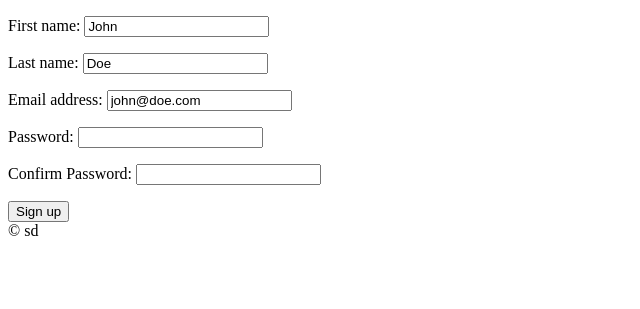
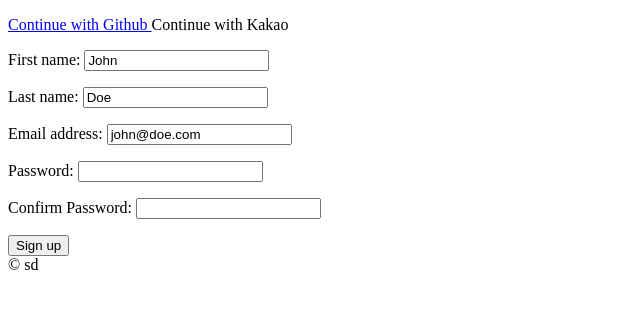
Before and after one commit to sigmadream/Study-Django, a Django app: page /users/sigup in a window 1280 px wide. Shown: the part 78-387 px from the top of the page, without its empty margins (0-640 px from the left). Run offline with Django 3.2, Linux system fonts and the light colour scheme.

Commit message:
Github 로그인 추가

```diff
--- a/airbnb/manage.py
+++ b/airbnb/manage.py
@@ -6,6 +6,8 @@ import dotenv
 
 
 def main():
+    dotenv.read_dotenv()
+
     os.environ.setdefault("DJANGO_SETTINGS_MODULE", "config.settings")
     try:
         from django.core.management import execute_from_command_line
--- /dev/null
+++ b/airbnb/templates/partials/social_login.html
@@ -0,0 +1,8 @@
+<div>
+    <a href="{% url 'users:github-login' %}">
+        Continue with Github
+    </a>
+    <a>
+        Continue with Kakao
+    </a>
+</div>
--- a/airbnb/templates/users/login.html
+++ b/airbnb/templates/users/login.html
@@ -9,6 +9,8 @@
 
 {% block content %}
 
+    {% include 'partials/social_login.html' %}
+
     <form method="POST" action="{% url "users:login" %}">
         {% csrf_token %}
         {{form.as_p}}
--- a/airbnb/templates/users/signup.html
+++ b/airbnb/templates/users/signup.html
@@ -8,6 +8,9 @@
 {% endblock search-bar %}
 
 {% block content %}
+
+    {% include 'partials/social_login.html' %}
+
     <form method="POST" action="{% url "users:signup" %}">
         {% csrf_token %}
         {{form.as_p}}
--- a/airbnb/users/admin.py
+++ b/airbnb/users/admin.py
@@ -38,6 +38,9 @@ class CustomUserAdmin(UserAdmin):
         "superhost",
         "is_staff",
         "is_superuser",
+        "email_verified",
+        "email_secret",
+        "login_method",
     )
 
     list_filter = UserAdmin.list_filter + ("superhost",)
--- a/airbnb/users/models.py
+++ b/airbnb/users/models.py
@@ -31,6 +31,16 @@ class User(AbstractUser):
 
     CURRENCY_CHOICES = ((CURRENCY_USD, "USD"), (CURRENCY_KRW, "KRW"))
 
+    LOGIN_EMAIL = "email"
+    LOGIN_GITHUB = "github"
+    LOGIN_KAKAO = "kakao"
+
+    LOGIN_CHOICES = (
+        (LOGIN_EMAIL, "Email"),
+        (LOGIN_GITHUB, "Github"),
+        (LOGIN_KAKAO, "Kakao"),
+    )
+
     avatar = models.ImageField(upload_to="avatars", blank=True)
     gender = models.CharField(choices=GENDER_CHOICES, max_length=10, blank=True)
     bio = models.TextField(blank=True)
@@ -44,6 +54,9 @@ class User(AbstractUser):
     superhost = models.BooleanField(default=False)
     email_verified = models.BooleanField(default=False)
     email_secret = models.CharField(max_length=120, default="", blank=True)
+    login_method = models.CharField(
+        max_length=50, choices=LOGIN_CHOICES, default=LOGIN_EMAIL
+    )
 
     def verify_email(self):
         if self.email_verified is False:
--- a/airbnb/users/urls.py
+++ b/airbnb/users/urls.py
@@ -4,6 +4,8 @@ from . import views
 app_name = "users"
 
 urlpatterns = [
+    path("login/github", views.github_login, name="github-login"),
+    path("login/github/callback", views.github_callback, name="github-callback"),
     path("login", views.LoginView.as_view(), name="login"),
     path("logout", views.log_out, name="logout"),
     path("sigup", views.SignUpView.as_view(), name="signup"),
--- a/airbnb/users/views.py
+++ b/airbnb/users/views.py
@@ -4,6 +4,8 @@ from django.urls import reverse_lazy
 from django.shortcuts import redirect, reverse
 from django.contrib.auth import authenticate, login, logout
 from . import forms, models
+import os
+import requests
 
 
 class LoginView(FormView):
@@ -31,11 +33,7 @@ class SignUpView(FormView):
     template_name = "users/signup.html"
     form_class = forms.SignUpForm
     success_url = reverse_lazy("core:home")
-    initial = {
-        "first_name": "John",
-        "last_name": "Doe",
-        "email": "john@doe.com",
-    }
+    initial = {"first_name": "John", "last_name": "Doe", "email": "john@doe.com"}
 
     def form_valid(self, form):
         form.save()
@@ -59,3 +57,69 @@ def complete_verification(request, key):
         # to do: add error message
         pass
     return redirect(reverse("core:home"))
+
+
+def github_login(request):
+    client_id = os.environ.get("GH_ID")
+    redirect_uri = "http://127.0.0.1:8000/users/login/github/callback"
+    return redirect(
+        f"https://github.com/login/oauth/authorize?client_id={client_id}&redirect_uri={redirect_uri}&scope=read:user"
+    )
+
+
+class GithubException(Exception):
+    pass
+
+
+def github_callback(request):
+    try:
+        client_id = os.environ.get("GH_ID")
+        client_secret = os.environ.get("GH_SECRET")
+        code = request.GET.get("code", None)
+        if code is not None:
+            token_request = requests.post(
+                f"https://github.com/login/oauth/access_token?client_id={client_id}&client_secret={client_secret}&code={code}",
+                headers={"Accept": "application/json"},
+            )
+            token_json = token_request.json()
+            error = token_json.get("error", None)
+            if error is not None:
+                raise GithubException()
+            else:
+                access_token = token_json.get("access_token")
+                profile_request = requests.get(
+                    "https://api.github.com/user",
+                    headers={
+                        "Authorization": f"token {access_token}",
+                        "Accept": "application/json",
+                    },
+                )
+                profile_json = profile_request.json()
+                username = profile_json.get("login", None)
+                if username is not None:
+                    name = profile_json.get("name")
+                    email = profile_json.get("email")
+                    # bio = profile_json.get("bio")
+                    try:
+                        user = models.User.objects.get(email=email)
+                        if user.login_method != models.User.LOGIN_GITHUB:
+                            raise GithubException()
+                    except models.User.DoesNotExist:
+                        user = models.User.objects.create(
+                            email=email,
+                            first_name=name,
+                            username=email,
+                            # bio=bio,
+                            login_method=models.User.LOGIN_GITHUB,
+                        )
+                        user.set_unusable_password()
+                        user.save()
+                    login(request, user)
+                    return redirect(reverse("core:home"))
+                else:
+                    raise GithubException()
+        else:
+            raise GithubException()
+    except GithubException:
+        # send error message
+        return redirect(reverse("users:login"))
```
Also changed, not shown: airbnb/users/migrations/0010_user_login_method.py (added).
